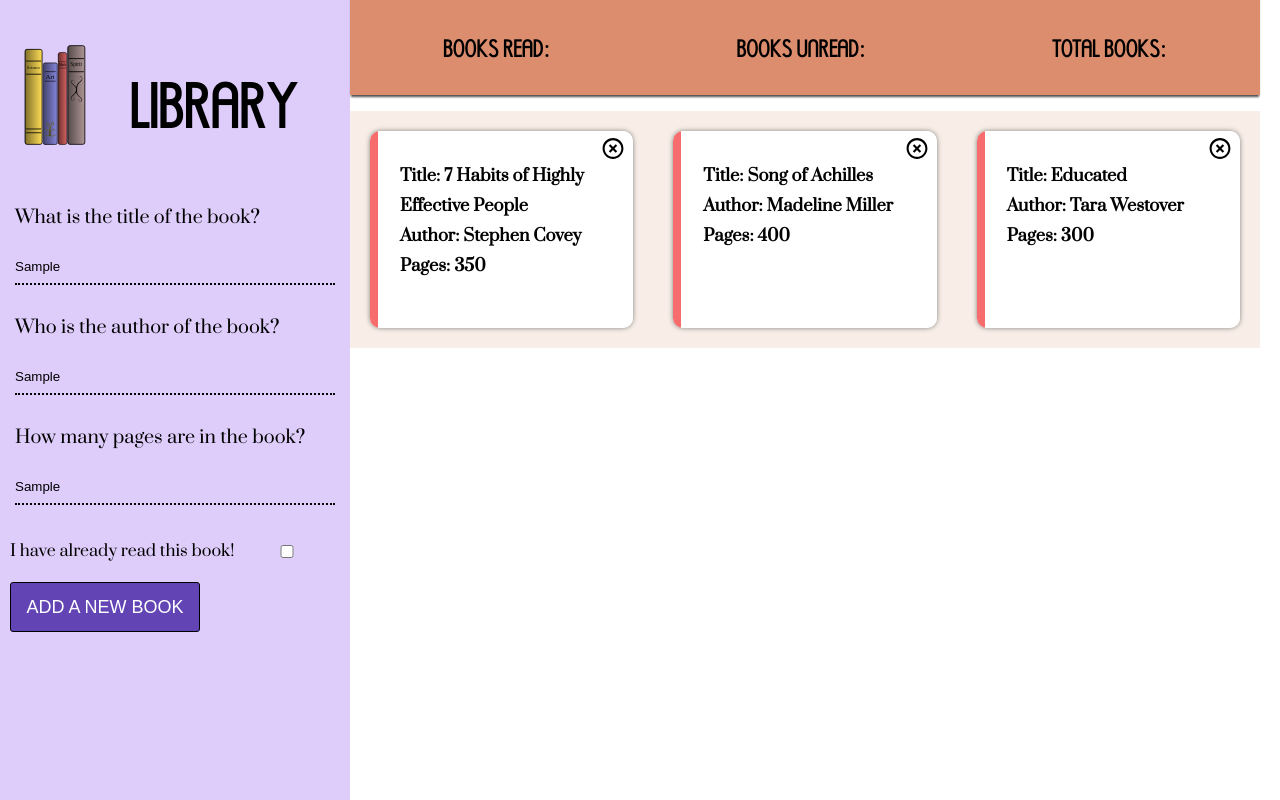
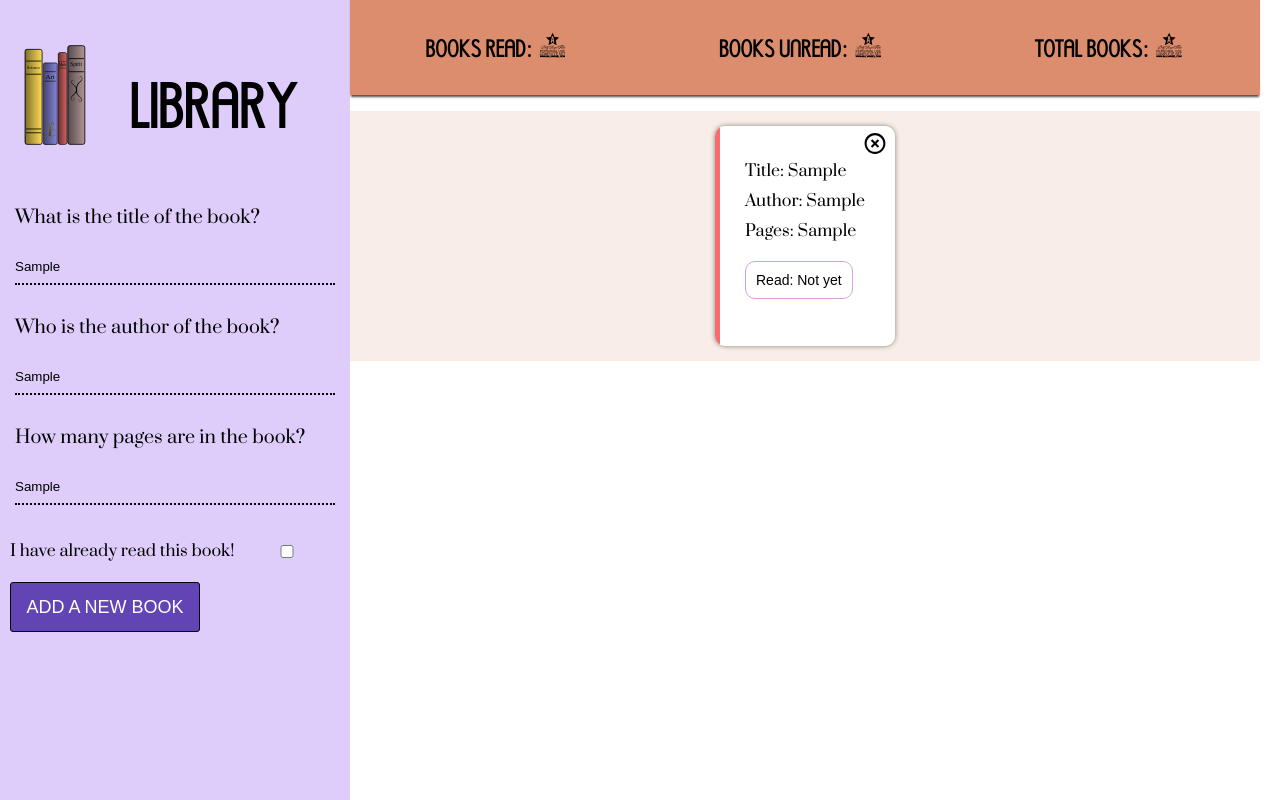
Before and after one commit to paulinalasko/book-log, a plain HTML site: page index.html in a window 1280 px wide. Both pictures are taken after typing "Sample", "Sample", "Sample" into the empty fields and a click on the button "ADD A NEW BOOK". Drawn offline with Linux system fonts and the light colour scheme.

Commit message:
fix form, add delete

```diff
--- a/index.html
+++ b/index.html
@@ -16,39 +16,37 @@
           <p class="title">LIBRARY</p>
       </div>
 
-      <form action="file:///Users/paulinalaskowska/repos/book-log/index.html" method="post">
+      <form action="file:///Users/paulinalaskowska/repos/book-log/index.html" method="post" id="new-book-form">
         <div class="form">
           <label for="title"></label>
           <span class="placeholder">What is the title of the book?</span>
-          <input type="text" id="title" name="titleBook">
+          <input type="text" id="title" name="titleBook" required>
         </div>
         <div class="form">
           <label for="author"></label>
           <span class="placeholder">Who is the author of the book?</span>
-          <input type="text" id="author" name="author">
+          <input type="text" id="author" name="author" required>
         </div>
         <div class="form">
           <label for="pages"></label>
           <span class="placeholder">How many pages are in the book?</span>
-          <input type="text" id="pages" name="pagesBook">
+          <input type="text" id="pages" name="pagesBook" required>
         </div>
         <div class="checkbox-container">
             <label for="checkbox">I have already read this book!</label>
             <input type="checkbox" id="checkbox" name="readBook">
         </div>
-        <button class="button-text" id="button">ADD A NEW BOOK</button>
+        <button class="button-text" id="new-book-button" type="submit">ADD A NEW BOOK</button>
       </form>
     </div>
 
     <section class="main-section">
         <div class="header-bar" sticky>
-            <p>BOOKS READ: <span class="books-read"></span></p>
-            <p>BOOKS UNREAD: <span class="books-unread"></span></p>
-            <p>TOTAL BOOKS: <span class="total-books"></span></p>
+            <p>BOOKS READ: <span id="books-read">0</span></p>
+            <p>BOOKS UNREAD: <span id="books-unread">0</span></p>
+            <p>TOTAL BOOKS: <span id="total-books">0</span></p>
         </div>
-        <div class="books-list">
-          <div class="card book">
-            </div>
+        <div id="book-list">
               <!-- HERE IS A LIST OF BOOKS GENERATED BY JS -->
           </div>
         </div>
--- a/scripts.js
+++ b/scripts.js
@@ -1,114 +1,86 @@
 const books = document.querySelector('.books-list');
 
-const myLibrary = [{
-  title: 'Educated',
-  author: 'Tara Westover',
-  pages: 300,
-  read: true,
-}, {
-  title: 'Song of Achilles',
-  author: 'Madeline Miller',
-  pages: 400,
-  read: true,
-}, {
-  title: '7 Habits of Highly Effective People',
-  author: 'Stephen Covey',
-  pages: 350,
-  read: true,
-}
-];
+let myLibrary = [];
 
-let title = document.getElementById('title').value;
-let author = document.getElementById('author').value;
-let pages = document.getElementById('pages').value;
-const addForm = document.querySelector('#button');
-addForm.addEventListener('submit', (e) => {
-  e.preventDefault();
-
-  // const data = new FormData(e.target);
-  // for (let [name, value] of data) {
-  //   if (name === input[type = 'checkbox'].checked) {
-  //     newBook['read-checked'] = true;
-  //   } else {
-  //     newBook[name] = value;
-  //   }
-
-  const newBook = new Book(title, author, pages);
-  myLibrary.push(newBook);
-  renderBooks();
+const addBook = document.querySelector('#new-book-button');
+addBook.addEventListener('click', function () {
+  let newBookForm = document.querySelector('#new-book-form');
+  newBookForm.style.display = "block";
 });
 
-class Book {
-  constructor(title, author, pages) {
+function Book(title, author, pages, read) {
   this.title = title;
   this.author = author;
   this.pages = pages;
   this.read = read;
-  }
 }
 
-function createBookElement(el, content, className) {
-  const element = document.createElement(el);
-  element.textContent = content;
-  element.setAttribute('class', className);
-  return element;
+function addBookToLibrary() {
+  let title = document.querySelector('#title').value;
+  let author = document.querySelector('#author').value;
+  let pages = document.querySelector('#pages').value;
+  let read = document.querySelector('#checkbox').checked;
+  let newBook = new Book(title, author, pages, read);
+  myLibrary.push(newBook);
+  render();
 }
 
-// function checkReadStatus(bookItem, book) {
-//   const read = document.createElement('div');
-//   read.setAttribute('class', 'book-read');
-//   read.appendChild(createBookElement('h1', 'Read', 'book-read-title'));
-//   let input = document.createElement('input');
-//   input.type = 'checkbox';
-//   input.addEventListener('click', (e) => {
-//     if (e.target.checked) {
-//       bookItem.setAttribute('class', 'card book read-checked');
-//       book.read = true;
-//     } else {
-//       bookItem.setAttribute('class', 'card book read-unchecked');
-//       book.read = false;
-//     }
-//     if (book.read) {
-//       input.checked = true;
-//       bookItem.setAttribute('class', 'card book read-checked')
-//     }
-//     read.appendChild(input);
-//     return read;
-//   });
+function render() {
+  let libraryEl = document.querySelector('#book-list');
+  libraryEl.innerHTML = '';
+  for (let i = 0; i < myLibrary.length; i++) {
+    let book = myLibrary[i];
+    let bookEl = document.createElement('div');
+    bookEl.classList.add('card');
+    bookEl.innerHTML = `
+      <p>Title: ${book.title}</p>
+      <p>Author: ${book.author}</p>
+      <p>Pages: ${book.pages}</p>
+      <button class="read-button" onclick="toggleRead(${i})">Read: ${book.read ? "Yes" : "Not yet"}</button>
+      <img class="delete-btn" src="images/close-circle-outline.svg" alt="letter x" onclick="deleteBook(${i})"/>
+  `;
+    libraryEl.appendChild(bookEl);
+    showLibraryInfo(book);
+  };
+}
 
+document.querySelector('#new-book-form').addEventListener('submit', function(event) {
+  event.preventDefault();
+  addBookToLibrary();
+})
+
+Book.prototype.toggleRead = function () {
+  this.read = !this.read;
+}
+
+function toggleRead(index) {
+  myLibrary[index].toggleRead();
+  render();
+  showLibraryInfo(book);
+}
 
 function deleteBook(index) {
   myLibrary.splice(index, 1);
-  renderBooks();
+  render();
 }
 
-function createBookItem(book, index) {
-  const bookItem = document.createElement('div');
-
-  bookItem.setAttribute('id', index);
-  bookItem.setAttribute('key', index);
-  bookItem.setAttribute('class', 'card book');
-
-  bookItem.appendChild(createBookElement('h1', `Title: ${book.title}`, 'book-title'));
-  bookItem.appendChild(createBookElement('h1', `Author: ${book.author}`, 'book-author'));
-  bookItem.appendChild(createBookElement('h1', `Pages: ${book.pages}`, 'book-pages'));
-  // bookItem.appendChild(checkReadStatus(bookItem, book));
-  let img = document.createElement('img');
-  img.setAttribute('class', 'delete-btn');
-  img.src = 'images/close-circle-outline.svg';
-  bookItem.appendChild(img);
-
-  bookItem.querySelector('.delete-btn').addEventListener('click', () => {
-    deleteBook(index);
-  });
-  books.insertAdjacentElement("afterbegin", bookItem);
+function showLibraryInfo(book) {
+  const booksRead = document.querySelector('#books-read');
+  const booksUnread = document.querySelector('#books-unread');
+  const totalBooks = document.querySelector('#total-books');
+  let booksReadCount = 0;
+  let booksUnreadCount = 0;
+  booksRead.textContent = booksReadCount;
+  booksUnread.textContent = booksUnreadCount;
+  for (let i = 0; i < myLibrary.length; i++) {
+    if (book.read === true) {
+      booksReadCount += 1;
+      booksRead.textContent = booksReadCount;
+      ;
+    } else if (book.read === false) {
+      booksUnreadCount += 1;
+      booksUnread.textContent = booksUnreadCount;
+    } else return;
+  }
+  totalBooks.textContent = myLibrary.length;
 }
-
-function renderBooks() {
-  books.textContent = '';
-  myLibrary.map((book, index) => {
-    createBookItem(book, index);
-  })
-};
-
-renderBooks();
--- a/styles.css
+++ b/styles.css
@@ -120,24 +120,36 @@ input[type="text"]{
     font-size: 25px;
  }
 
- .books-list {
-    display: grid;
-    grid-template-columns: 1fr 1fr 1fr;
+ #book-list {
+    display: flex;
+    flex-direction: row;
+    justify-content: center;
+    flex-wrap: wrap;
     gap: 10px;
     height: 100%;
-    font-size: 11px;
+    font-size: 16px;
     background-color: var(--color-main);
-    padding: 20px;
-    gap: 40px;
+    padding: 5px;
     line-height: 30px;
  }
 
  div > .card {
+    max-width: 280px;
     position: relative;
     padding: 30px;
+    margin: 10px;
     background: linear-gradient(to left, var(--bgd-card-color) 97%, #F76C6C 3%);
     border-radius: 10px;
     box-shadow: var(--box-shadow);;
+ }
+
+ .read-button {
+    padding: 10px;
+    background-color: white;
+    border: 1px solid plum;
+    border-radius: 10px;
+    font-size: 14px;
+    margin-top: 15px;
  }
 
 
```
